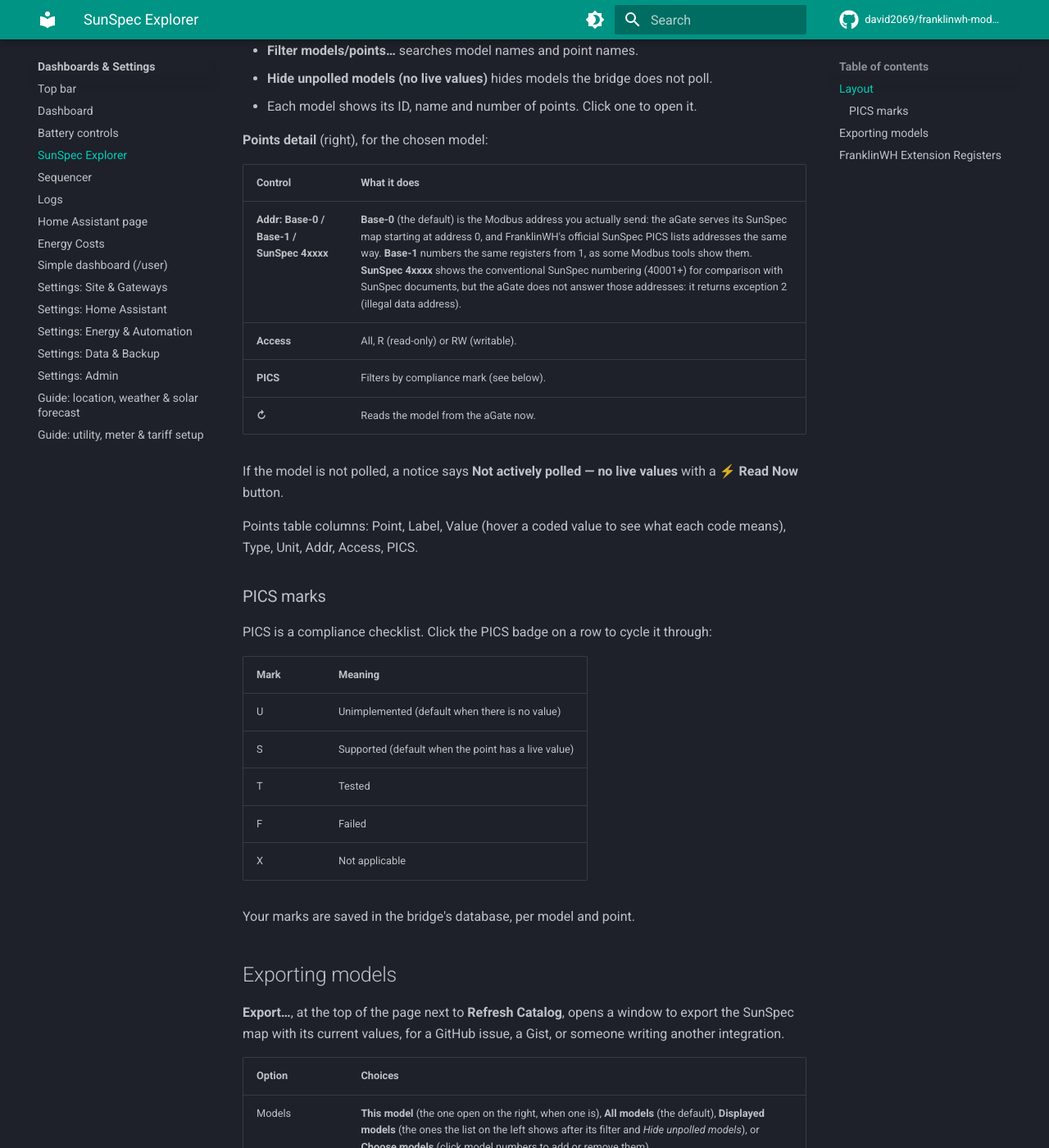
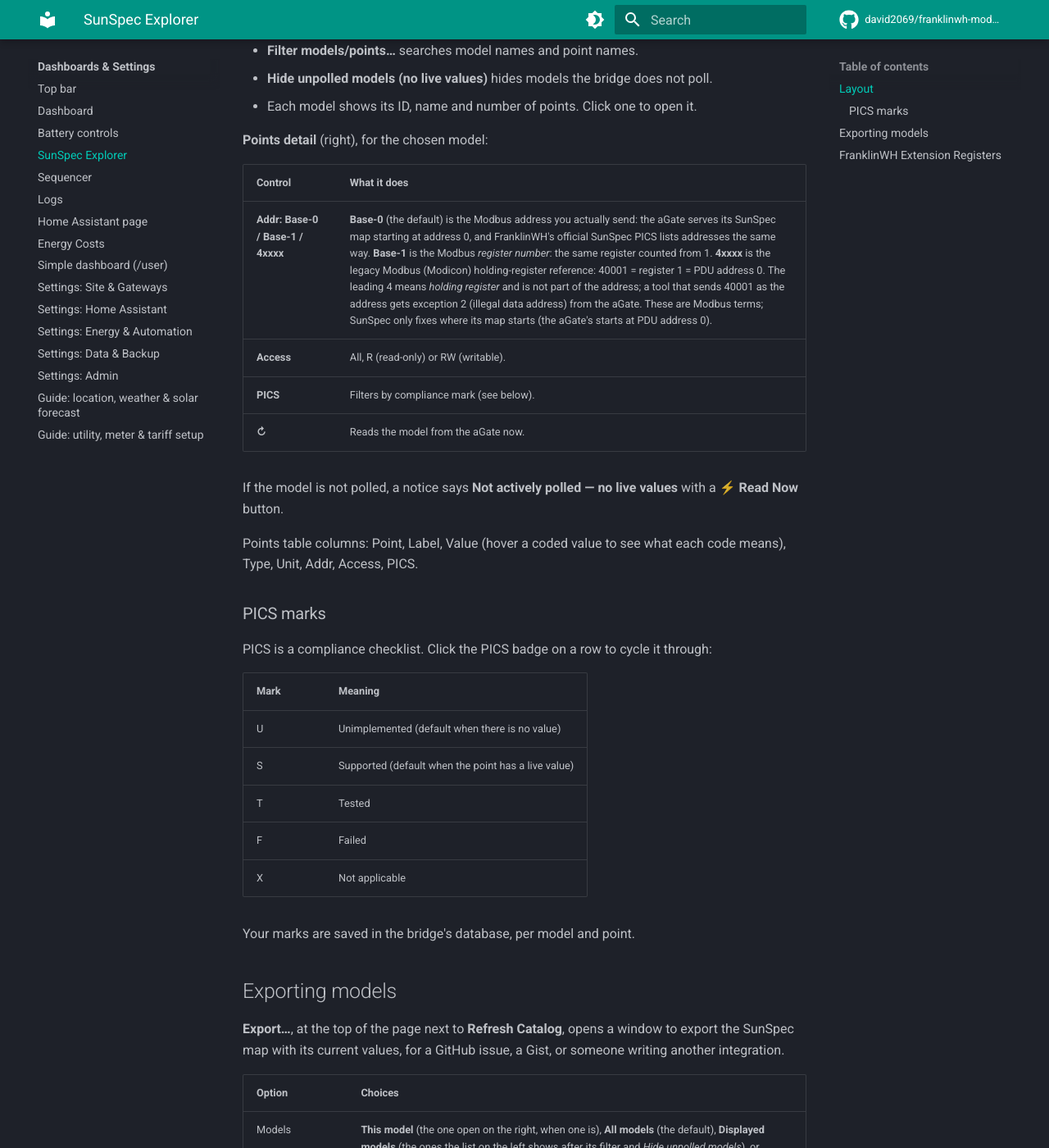
Before and after one commit to david2069/franklinwh-modbus-bridge, an MkDocs documentation site: the page built from docs/user/ui/sunspec-explorer.md, in a window 1280 px wide and 1400 px high, scrolled down 1218 px. Shown: the whole window at 82% size. Built offline with MkDocs 1.6.1 and Material for MkDocs 9.7.7, drawn with Linux system fonts in a browser that asks for light colours; comment, search, counter and statistics services are not loaded; some of the changed text lies outside the part shown.

Commit message:
fix(explorer): Modbus terms for addresses; export the 4xxxx holding-register reference (#283)
Owner (2026-10-19): the export was missing the 4xxxx form, and "SunSpec
4xxxx" was the wrong name: there is no SunSpec address base, it's Modbus
(holding registers; modbus.org). Terms now follow Modbus:
- Base-0 = PDU address sent in the request (FranklinWH's PICS numbering);
- Base-1 = Modbus register number (counted from 1);
- 4xxxx = legacy Modicon holding-register reference (40001 = register 1 =
  PDU 0); a notation, not an address: sending 40001+ gets exception 2.

Export: holding_register_4x per point and a "Holding register (4xxxx)" CSV
column; the addressing note explains all three. Explorer button "4xxxx"
with that tooltip.

Refs #273


Claude-Session: https://claude.ai/code/session_01Y16KzdPEVsgLsqKASFjb7K

Co-authored-by: david2069 <david2069@users.noreply.github.com>
Co-authored-by: Claude Opus 5.5 <noreply@anthropic.com>

```diff
--- a/docs/user/ui/sunspec-explorer.md
+++ b/docs/user/ui/sunspec-explorer.md
@@ -32,7 +32,7 @@ were found, and:
 
 | Control | What it does |
 |---|---|
-| **Addr: Base-0 / Base-1 / SunSpec 4xxxx** | **Base-0** (the default) is the Modbus address you actually send: the aGate serves its SunSpec map starting at address 0, and FranklinWH's official SunSpec PICS lists addresses the same way. **Base-1** numbers the same registers from 1, as some Modbus tools show them. **SunSpec 4xxxx** shows the conventional SunSpec numbering (40001+) for comparison with SunSpec documents, but the aGate does not answer those addresses: it returns exception 2 (illegal data address). |
+| **Addr: Base-0 / Base-1 / 4xxxx** | **Base-0** (the default) is the Modbus address you actually send: the aGate serves its SunSpec map starting at address 0, and FranklinWH's official SunSpec PICS lists addresses the same way. **Base-1** is the Modbus *register number*: the same register counted from 1. **4xxxx** is the legacy Modbus (Modicon) holding-register reference: 40001 = register 1 = PDU address 0. The leading 4 means *holding register* and is not part of the address; a tool that sends 40001 as the address gets exception 2 (illegal data address) from the aGate. These are Modbus terms; SunSpec only fixes where its map starts (the aGate's starts at PDU address 0). |
 | **Access** | All, R (read-only) or RW (writable). |
 | **PICS** | Filters by compliance mark (see below). |
 | **↻** | Reads the model from the aGate now. |
@@ -67,7 +67,7 @@ integration.
 |---|---|
 | Models | **This model** (the one open on the right, when one is), **All models** (the default), **Displayed models** (the ones the list on the left shows after its filter and *Hide unpolled models*), or **Choose models** (click model numbers to add or remove them). |
 | Format | **JSON** (with the gateway's model and firmware) or **CSV** (one row per point). |
-| Addresses | Every point carries both its **base-0** and **base-1** address (`address_base0` / `address_base1`; CSV columns *Address (base-0)* and *Address (base-1)*), and the JSON has an `addressing` note explaining them. |
+| Addresses | Every point carries its **base-0** PDU address, its **base-1** register number and its **4xxxx** holding-register reference (`address_base0` / `address_base1` / `holding_register_4x`; three CSV columns), and the JSON has an `addressing` note explaining them. Extension registers carry only their listed address. |
 | **Include FranklinWH extensions** | On by default. Adds the FranklinWH extension registers (15000–15039, 15500+, 16000+) as their own section: in JSON a `franklinwh_extensions` block whose `note` says they are **not SunSpec** (undocumented by FranklinWH, named by this bridge, some unconfirmed); in CSV, rows with Model `ext`. The file name gains `_ext`. |
 | **Redact serial number** | On by default. Replaces the serial number with `<serial>`: in model 1's `SN` and anywhere else it appears, including its last 8 characters. Turn it off only if you want to share the serial. |
 
--- a/src/franklinwh_bridge/static/js/explorer_tab.js
+++ b/src/franklinwh_bridge/static/js/explorer_tab.js
@@ -446,8 +446,8 @@ function explorerTab() {
       // you send and how FranklinWH's PICS numbers it (owner, 2026-10-19).
       // Base-1 is the same numbered from 1.
       if (this.addrMode === 'base1') return String(addr + 1);
-      // Conventional SunSpec numbering (40001+): shown on request, but the
-      // aGate doesn't answer these addresses (exception 2).
+      // Modbus holding-register reference (4xxxx, Modicon style): 40001 is
+      // register 1, PDU address 0. A notation, not an address to send.
       if (this.addrMode === 'sunspec') return String(40001 + addr);
       return String(addr);
     },
@@ -752,7 +752,7 @@ function explorerTab() {
         const q = v => /[",\n]/.test(String(v)) ? '"' + String(v).replace(/"/g, '""') + '"' : String(v);
         const label = 'FranklinWH extension (not SunSpec)';
         content = content.replace(/\n?$/, '\n') + regs.map(x => [
-          'ext', label, x.name, x.description, x.value ?? '', x.type, x.unit, x.address, x.address, x.access, '',
+          'ext', label, x.name, x.description, x.value ?? '', x.type, x.unit, x.address, '', '', x.access, '',
         ].map(q).join(',')).join('\n') + '\n';
       } else {
         const obj = JSON.parse(content);
--- a/src/franklinwh_bridge/templates/tabs/explorer.html
+++ b/src/franklinwh_bridge/templates/tabs/explorer.html
@@ -130,12 +130,12 @@
                       :class="addrMode === 'base0' ? 'bg-cyan-500/20 text-cyan-400' : 'text-slate-500 hover:text-slate-300'">Base-0</button>
               <button @click="addrMode = 'base1'"
                       class="px-1.5 py-0.5 rounded transition"
-                      title="The same registers numbered from 1, as some Modbus tools show them. FranklinWH's PICS uses Base-0."
+                      title="The Modbus register number: the same register counted from 1. FranklinWH's PICS uses Base-0."
                       :class="addrMode === 'base1' ? 'bg-amber-500/20 text-amber-400' : 'text-slate-500 hover:text-slate-300'">Base-1</button>
               <button @click="addrMode = 'sunspec'"
                       class="px-1.5 py-0.5 rounded transition"
-                      title="Conventional SunSpec numbering (40001+). The aGate doesn't answer these addresses: it returns exception 2."
-                      :class="addrMode === 'sunspec' ? 'bg-slate-700 text-slate-200' : 'text-slate-500 hover:text-slate-300'">SunSpec 4xxxx</button>
+                      title="Modbus holding-register reference (4xxxx, Modicon style): 40001 = register 1 = PDU address 0. The leading 4 means 'holding register', not part of the address; sending 40001+ as the address gets exception 2 from the aGate."
+                      :class="addrMode === 'sunspec' ? 'bg-slate-700 text-slate-200' : 'text-slate-500 hover:text-slate-300'">4xxxx</button>
             </div>
             <!-- Access + PICS filters -->
             <div class="flex items-center gap-1.5 text-[10px]">
```
Also changed, not shown: 2 other files.
